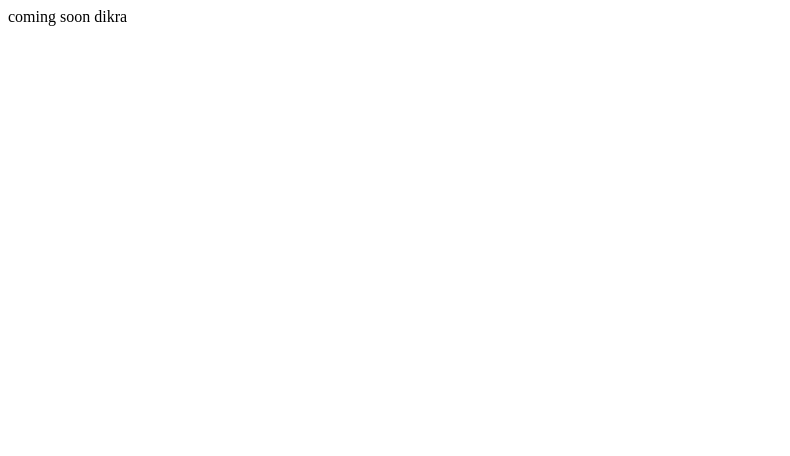
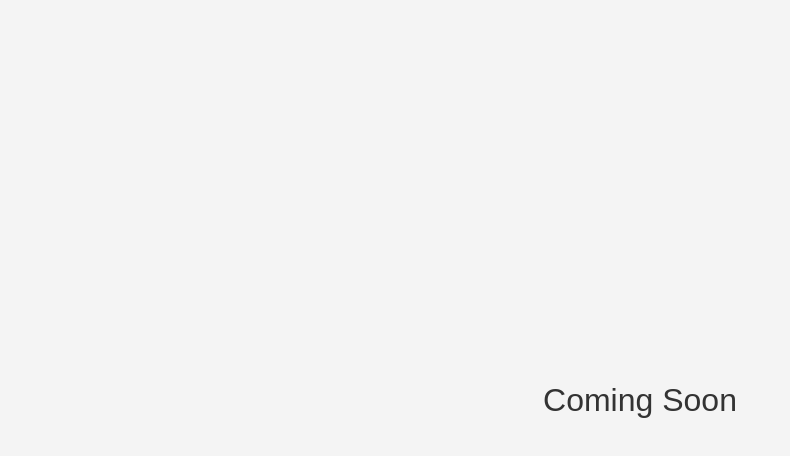
Before and after one commit to Pix3lB/AffanPublications, a plain HTML site: page aboutus.html in a window 1280 px wide. Shown: the whole page, without its empty margins (0-790 px from the left). Drawn offline with Linux system fonts and the light colour scheme.

Commit message:
tidied up coming soon

```diff
--- a/aboutus.html
+++ b/aboutus.html
@@ -1 +1,29 @@
-<p>coming soon dikra<p>
+<!DOCTYPE html>
+<html lang="en">
+<head>
+    <meta charset="UTF-8">
+    <meta name="viewport" content="width=device-width, initial-scale=1.0">
+    <title>About Us</title>
+    <style>
+        body {
+            display: flex;
+            align-items: center;
+            justify-content: center;
+            height: 100vh;
+            margin: 0;
+            font-family: Arial, sans-serif;
+            background-color: #f4f4f4;
+            color: #333;
+        }
+        .message {
+            text-align: center;
+            font-size: 2rem;
+        }
+    </style>
+</head>
+<body>
+    <div class="message">
+        <p>Coming Soon</p>
+    </div>
+</body>
+</html>
```
Also changed, not shown: books.html (+29 -1 lines), index.html (+1 -1 lines).
